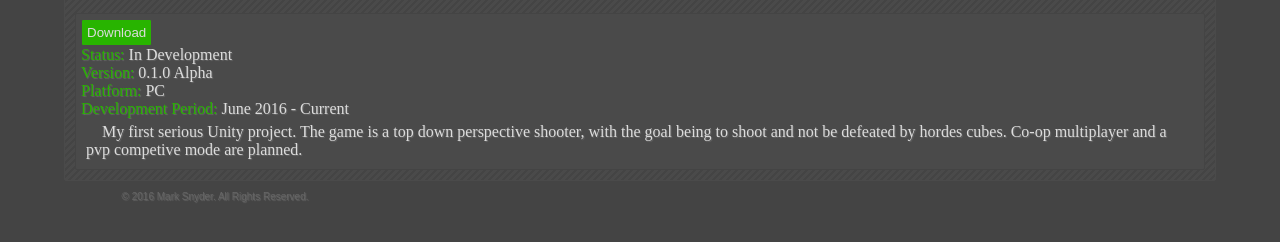
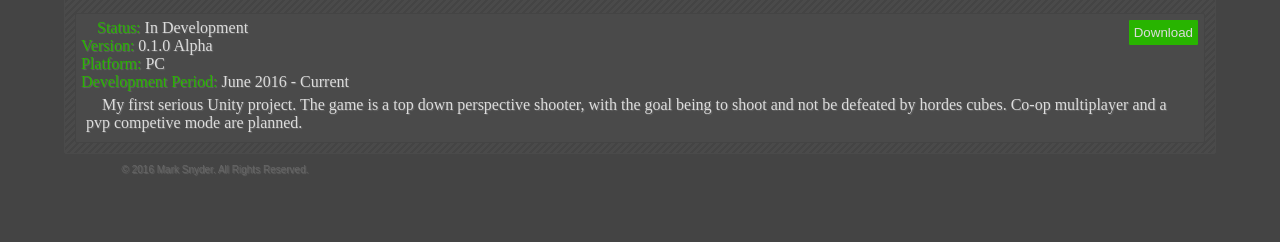
Before and after one commit to markwsnyder/markwsnyder.github.io, a plain HTML site: page games/top-down-shooter/top-down-shooter.html in a window 1280 px wide. Shown: the part 128-370 px from the top of the page. Drawn offline with nearby package versions, Linux system fonts and the light colour scheme.

Commit message:
Button position

```diff
--- a/games/top-down-shooter/top-down-shooter.html
+++ b/games/top-down-shooter/top-down-shooter.html
@@ -37,7 +37,7 @@
             <form>
                     <div class="header"><h2>Top Down Shooter</h2></div>
                     <div class="content">
-                        <button type="button" onclick="downloadFile()" style="display: block;">Download</button>
+                        <button type="button" onclick="downloadFile()" style="display: inline-block; float: right;">Download</button>
                         <h4>Status: </h4><span>In Development</span><br />
                         <h4>Version: </h4><span>0.1.0 Alpha</span><br />
                         <h4>Platform: </h4><span>PC</span><br />
```
